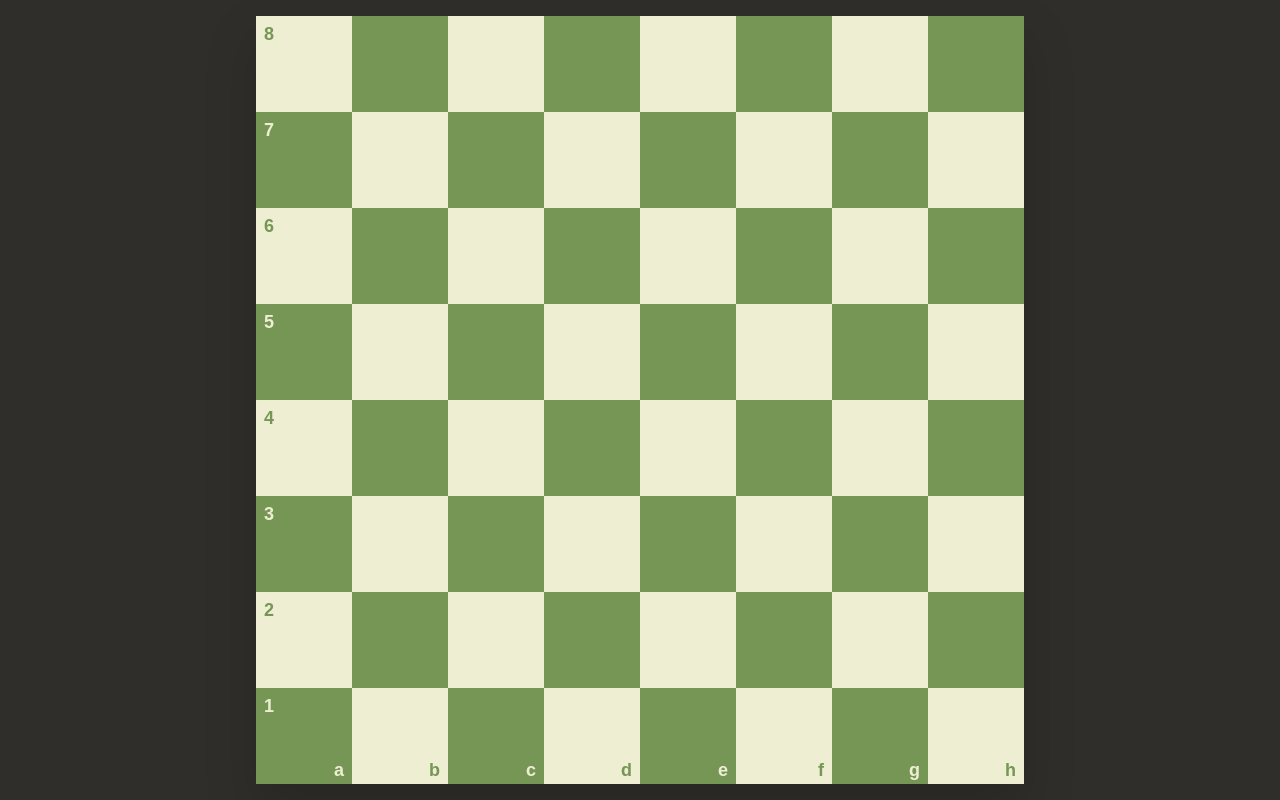
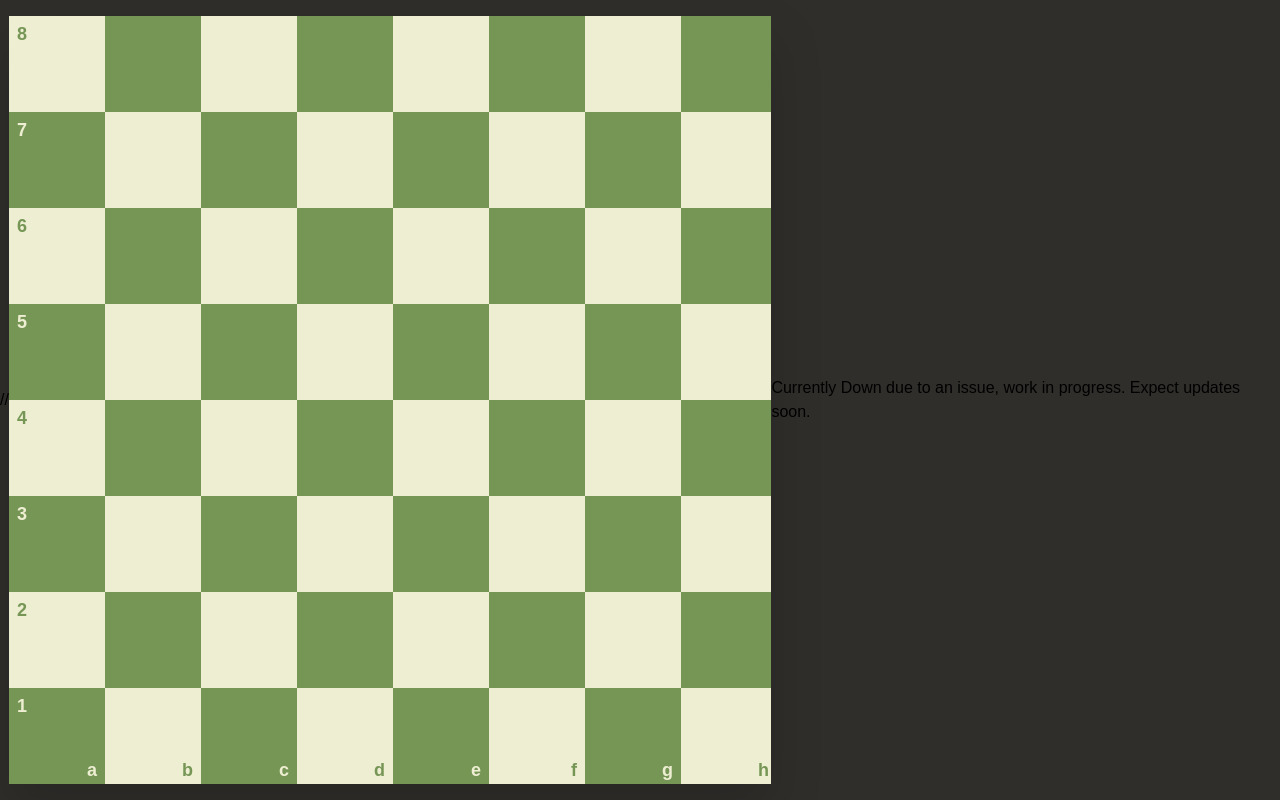
Before and after one commit to neelthepatel8/chesslab, a Next.js app in the folder frontend/: page / in a window 1280 px wide. Built offline with nearby package versions, Linux system fonts and the light colour scheme; no server answers.

Commit message:
Update page.js

```diff
--- a/frontend/app/page.js
+++ b/frontend/app/page.js
@@ -5,7 +5,8 @@ export default function Home() {
   return (
     <WebSocketProvider>
       <main className="flex h-screen w-screen items-center justify-center">
-        <Board />
+        // <Board />
+          <h1>Currently Down due to an issue, work in progress. Expect updates soon.</h1>
       </main>
     </WebSocketProvider>
   );
```
